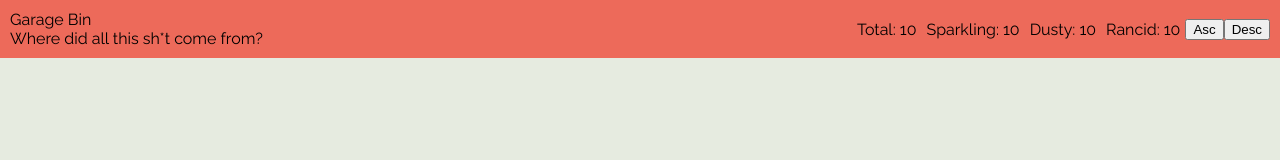
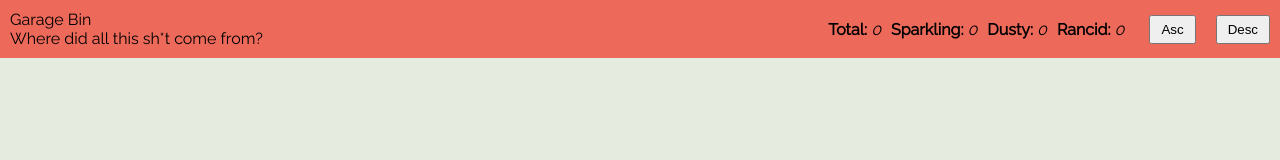
Before and after one commit to the-oem/garagebin, a website: page public/index.html in a window 1280 px wide. Both pictures are taken after a click on the button "Asc". Drawn offline with nearby package versions, Linux system fonts and the light colour scheme; no server answers.

Commit message:
Add functionality to show items counts for total and each cleanliness category.

```diff
--- a/public/assets/css/styles.css
+++ b/public/assets/css/styles.css
@@ -54,13 +54,14 @@ body {
   align-items: center;
 }
 
-.count {
+.user-interactions>div {
   padding: 5px;
 }
 
-.sort {
+.sort-btn {
   padding: 5px 10px;
   margin-left: 20px;
+  cursor: pointer;
 }
 
 .item-container {
@@ -78,3 +79,8 @@ body {
   padding: 10px;
   margin: 10px;
 }
+
+.count {
+  font-style: italic;
+  font-weight: 400;
+}
--- a/public/assets/js/script.js
+++ b/public/assets/js/script.js
@@ -17,7 +17,6 @@ const updateItemsArray = (data) => {
 const sortItems = (items, dir = 'asc') => {
   if (dir === 'asc') {
     return items.sort((a, b) => ((b.name.toUpperCase() > a.name.toUpperCase()) ? 1 : ((a.name.toUpperCase() > b.name.toUpperCase()) ? -1 : 0)))
-
   } else {
     return items.sort((a, b) => ((a.name.toUpperCase() > b.name.toUpperCase()) ? 1 : ((b.name.toUpperCase() > a.name.toUpperCase()) ? -1 : 0)))
   }
@@ -33,6 +32,7 @@ const loadItemsInDom = (items) => {
   for (let i = 0; i < items.length; i++) {
     addItemInDom(items[i])
   }
+  updateItemCounts(items)
 }
 
 const addItemInDom = (item) => {
@@ -45,6 +45,13 @@ const addItemInDom = (item) => {
   `)
 }
 
+const updateItemCounts = items => {
+  $('#totalCount').text(items.length)
+  $('#sparklingCount').text(items.filter(item => item.cleanliness === 'Sparkling').length)
+  $('#dustyCount').text(items.filter(item => item.cleanliness === 'Dusty').length)
+  $('#rancidCount').text(items.filter(item => item.cleanliness === 'Rancid').length)
+}
+
 const apiGetItems = () => fetch('/api/v1/items')
   .then(response => response.json())
   .catch(error => console.log(error))
--- a/public/index.html
+++ b/public/index.html
@@ -17,10 +17,10 @@
         Garage Bin<br/>Where did all this sh*t come from?
       </div>
       <div class="user-interactions">
-        <div class="count">Total: 10</div>
-        <div class="count">Sparkling: 10</div>
-        <div class="count">Dusty: 10</div>
-        <div class="count">Rancid: 10</div>
+        <div><strong>Total:</strong> <span class="count" id="totalCount"></span></div>
+        <div><strong>Sparkling:</strong> <span class="count" id="sparklingCount"></span></div>
+        <div><strong>Dusty:</strong> <span class="count" id="dustyCount"></span></div>
+        <div><strong>Rancid:</strong> <span class="count" id="rancidCount"></span></div>
         <button class="sort-btn" id="asc">Asc</button>
         <button class="sort-btn" id="desc">Desc</button>
       </div>
```
